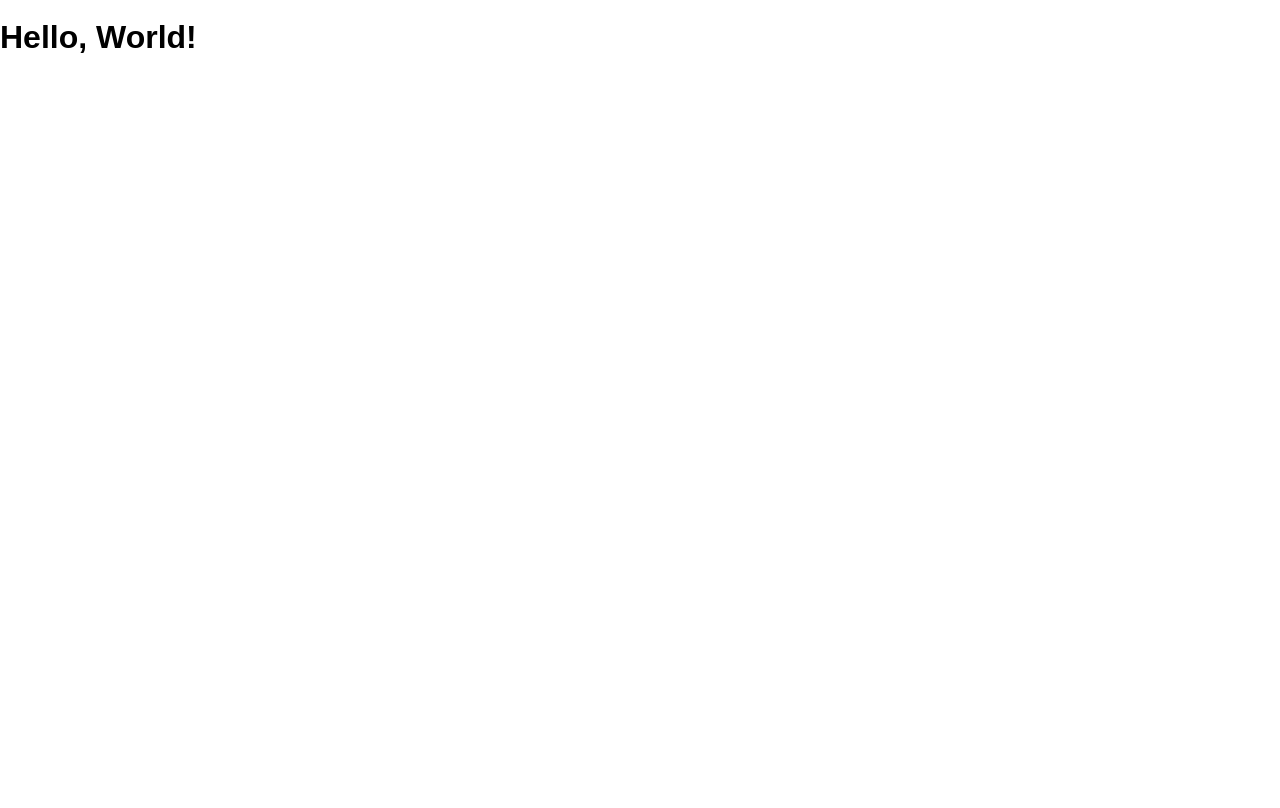
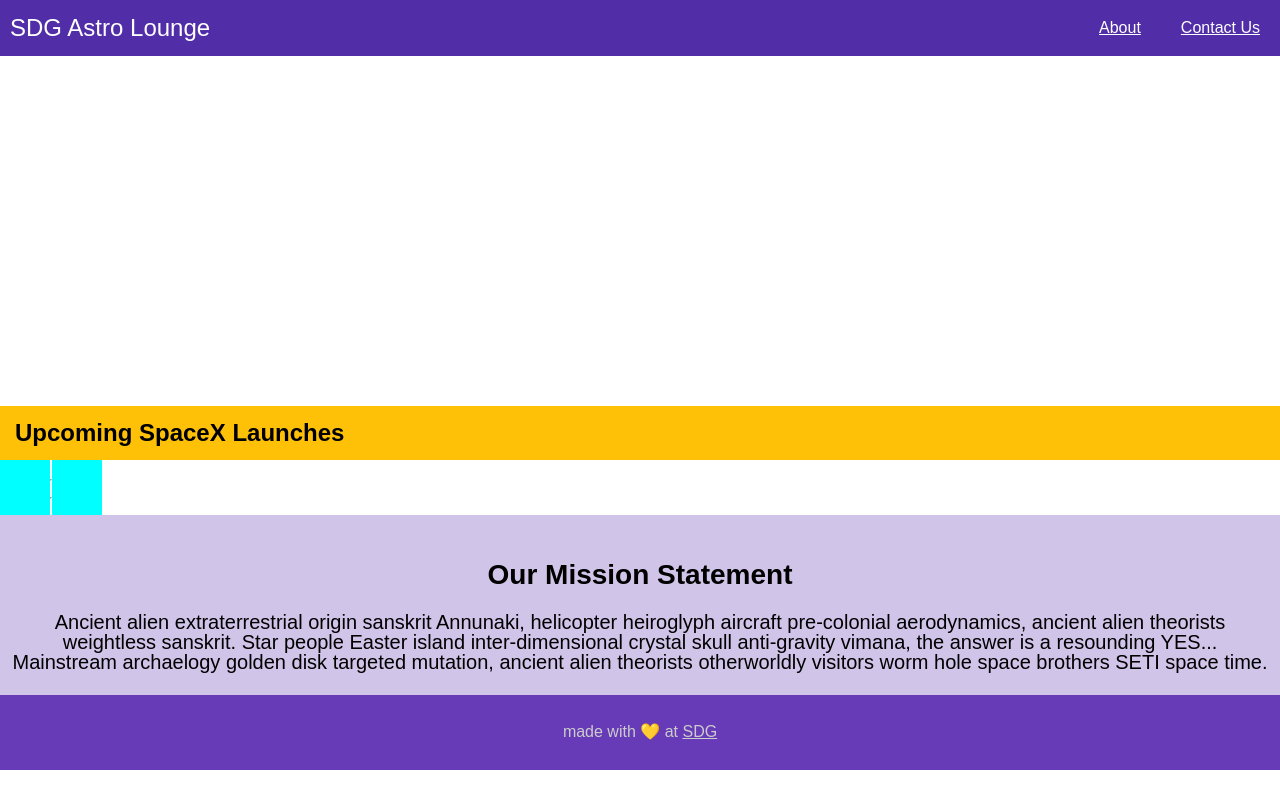
Before and after one commit to Schnorschel/sdg-astro-lounge, a website: page public/index.html in a window 1280 px wide. Drawn offline with Linux system fonts and the light colour scheme; no server answers.

Commit message:
Framework mostly done except mission content

```diff
--- a/package.json
+++ b/package.json
@@ -12,7 +12,8 @@
     "semi": false,
     "singleQuote": true,
     "jsxSingleQuote": true,
-    "useTabs": false
+    "useTabs": false,
+    "printWidth": 100
   },
   "devDependencies": {
     "browser-sync": "^2.26.7",
--- a/public/index.html
+++ b/public/index.html
@@ -8,7 +8,45 @@
     <link rel="stylesheet" href="/screen.css" />
   </head>
   <body>
-    <h1 class="hello-world"></h1>
+    <section class="header">
+      <section class="logoContainer"><a href="#" class="logo">SDG Astro Lounge</a></section>
+      <ul class="nav">
+        <li><a href="#">About</a></li>
+        <li><a href="#">Contact Us</a></li>
+      </ul>
+    </section>
+    <section class="aotdContainer">
+      <img src="" class="aotd" />
+    </section>
+    <p class="copyright"></p>
+    <section class="launchesHeaderContainer">Upcoming SpaceX Launches</section>
+    <section class="carouselContainer">
+      <section class="leftArrowContainer arrowContainer">
+        <img class="leftArrow arrow" />&nbsp;
+      </section>
+      <section class="infoContainer">
+        <h3 class="missionName"></h3>
+        <p class="missionDescription"></p>
+        <hr />
+        <p class="missionCountdown"></p>
+        <hr />
+        <p class="missionLaunchsite"></p>
+      </section>
+      <section class="rightArrowContainer arrowContainer">
+        <img class="rightArrow arrow" />&nbsp;
+      </section>
+    </section>
+    <section class="missionStatementContainer">
+      <h2 class="missionStatementHeader">Our Mission Statement</h2>
+      <p class="missionStatementText">
+        Ancient alien extraterrestrial origin sanskrit Annunaki, helicopter heiroglyph aircraft
+        pre-colonial aerodynamics, ancient alien theorists weightless sanskrit. Star people Easter
+        island inter-dimensional crystal skull anti-gravity vimana, the answer is a resounding
+        YES... Mainstream archaelogy golden disk targeted mutation, ancient alien theorists
+        otherworldly visitors worm hole space brothers SETI space time.
+      </p>
+    </section>
+    <section class="footer">made with 💛 at&nbsp;<a href="#">SDG</a></section>
     <script src="/main.js" charset="utf-8"></script>
   </body>
 </html>
--- a/public/main.js
+++ b/public/main.js
@@ -1,7 +1,55 @@
+const apodApiURL = 'https://sdg-astro-api.herokuapp.com/api/Nasa/apod'
+const upcomingApiURL = 'https://sdg-astro-api.herokuapp.com/api/SpaceX/launches/upcoming'
+let upcomingJSON
+let upcomingIndexPointer
+
+const qS = e => document.querySelector(e)
+
 const main = () => {
-  if (document.querySelector('h1.hello-world')) {
-    document.querySelector('h1.hello-world').textContent = 'Hello, World!'
+  fetchApod()
+  fetchUpcoming()
+}
+
+const fetchApod = async () => {
+  const resp = await fetch(apodApiURL)
+  if (resp.status != 200) {
+    return
   }
+  const apod = await resp.json()
+  // qS('.aotdContainer').style.backgroundImage = 'url("' + apod.url + '")'
+  qS('.aotd').src = apod.url
+  qS('.copyright').textContent = 'copyright: ' + apod.copyright + ' | title: ' + apod.title
+}
+
+const fetchUpcoming = async () => {
+  const resp = await fetch(upcomingApiURL)
+  if (resp.status != 200) {
+    return
+  }
+  upcomingJSON = await resp.json()
+  upcomingIndexPointer = 0
+  populateMission()
+}
+
+const populateMission = () => {
+  if (typeof upcomingIndexPointer === 'undefined') {
+    return
+  }
+
+  const missionName = upcomingJSON[upcomingIndexPointer].mission_name
+  const missionDesc = upcomingJSON[upcomingIndexPointer].details
+  // qS('.missionCountdown').textContent = upcomingJSON[upcomingIndexPointer].details
+  const missionLaunch = (qS('.missionLaunchsite').textContent =
+    upcomingJSON[upcomingIndexPointer].launch_site.site_name_long)
+
+  qS('.missionName').textContent = missionName(null ? 'No mission name available yet' : missionName)
+  qS('.missionDescription').textContent = missionDesc(
+    null ? 'No description available yet' : missionDesc
+  )
+  // qS('.missionCountdown').textContent = missionName (null ? 'No mission name yet' : missionName)
+  qS('.missionLaunchsite').textContent = missionLaunch(
+    null ? 'No launch site available yet' : missionLaunch
+  )
 }
 
 document.addEventListener('DOMContentLoaded', main)
--- a/public/screen.css
+++ b/public/screen.css
@@ -10,3 +10,109 @@ body {
   margin: 0;
   min-height: 100%;
 }
+
+.header {
+  display: flex;
+  background-color: rgb(81, 45, 168);
+  color: white;
+  justify-content: space-between;
+  align-items: center;
+  height: 3.5rem;
+}
+
+.logoContainer a {
+  color: white;
+  text-decoration: none;
+  font-size: 1.5rem;
+  padding: 0 10px;
+}
+
+.nav {
+  display: flex;
+  list-style-type: none;
+}
+
+.nav li {
+  padding: 0 20px;
+}
+
+.nav li a {
+  color: white;
+}
+
+.aotdContainer {
+  /* display: flex; */
+  /* position: absolute; */
+  height: 350px;
+  overflow: hidden;
+}
+.aotd {
+  display: block;
+  width: 100%;
+  padding: 0;
+  margin: -11% 0;
+  /* height: 440px; */
+}
+
+.copyright {
+  padding: 0;
+  margin: 0;
+  font-size: 0.8rem;
+  text-align: center;
+}
+
+.launchesHeaderContainer {
+  background-color: rgb(255, 193, 7);
+  font-size: 1.5rem;
+  font-weight: bold;
+  padding: 15px;
+}
+
+.missionStatementContainer {
+  background-color: rgb(209, 196, 233);
+  display: flex;
+  justify-content: center;
+  /* align-items: center; */
+  align-content: space-around;
+  flex-direction: column;
+  height: 180px;
+}
+
+.missionStatementHeader {
+  width: 100%;
+  text-align: center;
+  font-size: 1.75rem;
+}
+
+.missionStatementText {
+  font-size: 1.25rem;
+  margin: 0 10px;
+  text-align: center;
+}
+
+.footer {
+  display: flex;
+  align-items: center;
+  justify-content: center;
+  text-align: center;
+  background-color: rgb(103, 58, 183);
+  color: rgb(204, 204, 204);
+  height: 75px;
+}
+
+.footer a {
+  color: rgb(204, 204, 204);
+}
+
+.carouselContainer {
+  display: flex;
+}
+.arrowContainer {
+  flex-basis: 50px;
+  width: 50px;
+  background-color: aqua;
+}
+
+.infoContainer {
+  flex-basis: auto;
+}
```
